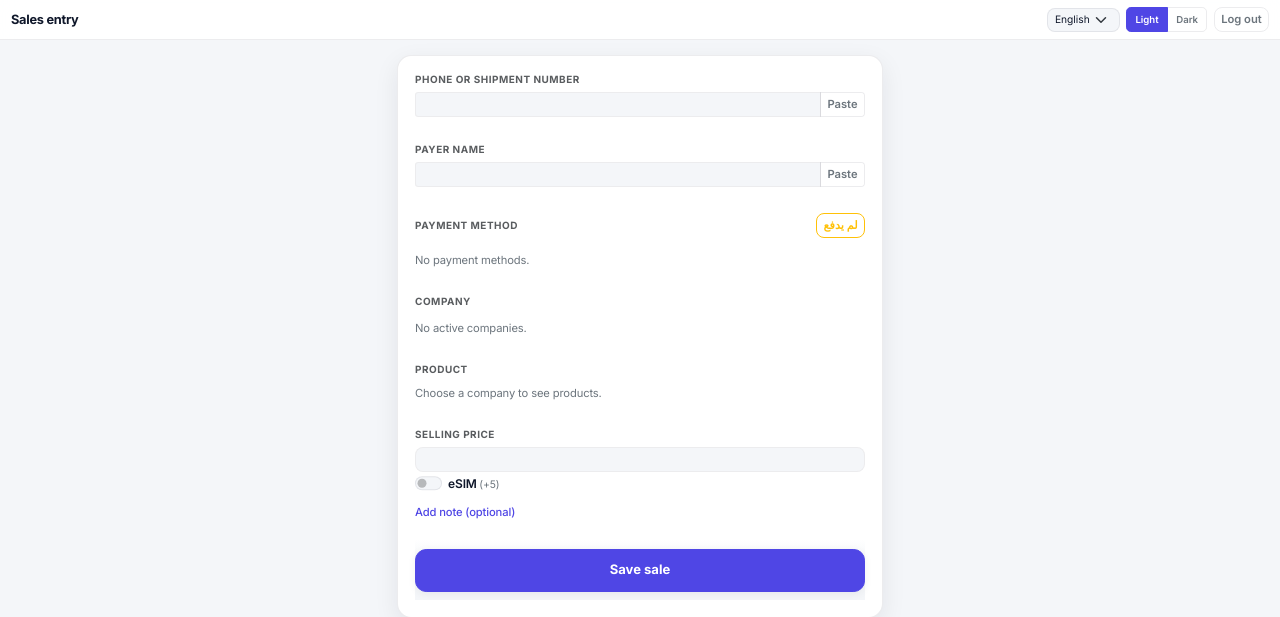
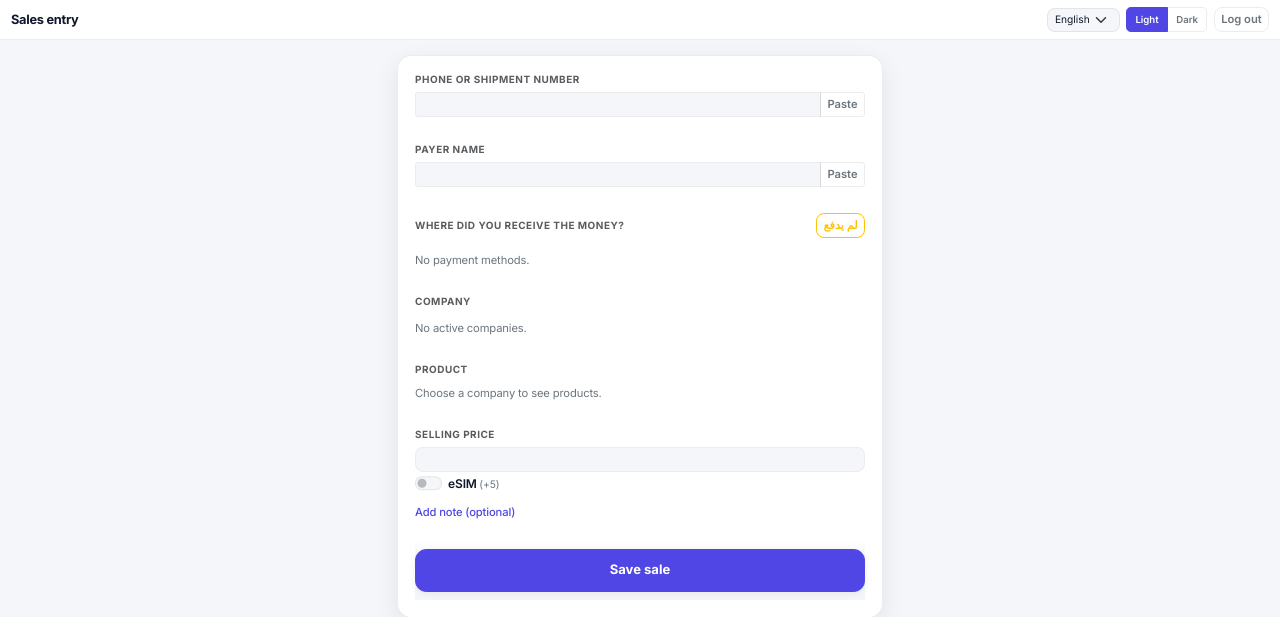
Before and after one commit to nobodycp/recharge-desk, a Django app: page /employee/sales/ in a window 1280 px wide. Shown: the top 617 px of the page. Run offline with Django 4.2, Linux system fonts and the light colour scheme; the visitor is signed in with stand-in values (Sample User, id 1); data that the repository does not hold is empty; some libraries are stand-ins or nearby versions.

Commit message:
copy(employee-entry): rename payment method label to colloquial Arabic
The employee sale entry form now asks "ع وين حوّلت المصاري؟" instead
of the generic "طريقة الدفع". Uses a fresh msgid so the formal label
on management views (filters, list columns, customer ledger, etc.)
stays unchanged.

Made-with: Cursor

```diff
--- a/templates/sales/employee_entry.html
+++ b/templates/sales/employee_entry.html
@@ -63,7 +63,7 @@
 
           <div class="rd-field-group" id="rd-payment-section">
             <div class="d-flex align-items-center justify-content-between flex-wrap gap-2 mb-1">
-              <div class="rd-field-label mb-0">{% trans "Payment method" %}</div>
+              <div class="rd-field-label mb-0">{% trans "Where did you receive the money?" %}</div>
               <button
                 type="button"
                 class="btn btn-sm btn-outline-warning rd-on-account-toggle"
```
Also changed, not shown: locale/ar/LC_MESSAGES/django.po, 1 other file.
